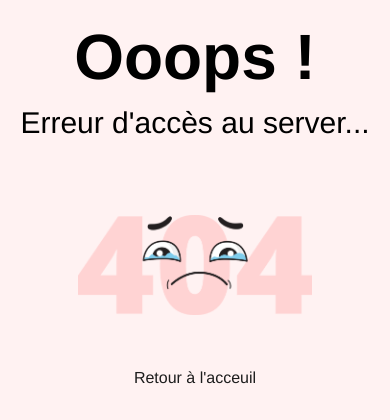
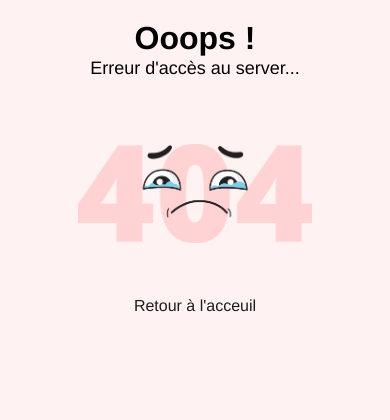
Before and after one commit to RobinNoiret/CESI_CPIA2_WEB-MERGE_WEBSITE, a PHP site: the page made by SITE/error-accèsServeur.html in a window 390 px wide. Shown: the top 420 px of the page. Run offline with PHP 8.4, Linux system fonts and the light colour scheme.

Commit message:
MIse à jour des pages d'erreur pour le responsive
Ajout des média queries tablette et smartphone

```diff
--- a/SITE/CSS/style_error.css
+++ b/SITE/CSS/style_error.css
@@ -18,8 +18,10 @@ body
 }
 
 /*____________________________________________________________________________________________________________*/
-/*                                               Error 404                                                    */
+/*                                               REGLES CSS                                                   */
 /*____________________________________________________________________________________________________________*/
+
+/*___________________________________________ Couleurs fond __________________________________________*/
 
 #Error404
 {
@@ -65,6 +67,8 @@ body
     align-items: center;
 }
 
+/*___________________________________________ Eléments __________________________________________*/
+
 h1
 {
     margin-top: 5%;
@@ -80,7 +84,7 @@ h1
 h2
 {
     text-align: center;
-    margin-top: -30px;
+    margin-top: -20px;
     font-weight: 200;
     color: #000000;
     font-size: 30px;
@@ -103,22 +107,54 @@ h2
     display: flex;
 }
 
-a {
-    display: inline-block; /* Pour rendre la balise <a> un bloc en ligne */
+a
+{
+    display: inline-block;
     width: 100%;
     text-align: center;
     color: var(--noir-fixe);
     text-decoration: none;
-  }
+}
 
-  a:hover {
+a:hover
+{
     color: var(--orange-action);
     text-decoration: underline;
-  }
+}
 
-  .error-CTA {
-    display: flex; /* ou display: grid; selon votre choix */
+.error-CTA
+{
+    display: flex;
     justify-content: center;
     align-items: center;
     width: 100%;
-  }
+}
+
+/*____________________________________________________________________________________________________________*/
+/*                                              RESPONSIVE                                                    */
+/*____________________________________________________________________________________________________________*/
+
+@media screen and (max-width: 768px)
+{
+    h1
+    {
+        font-size: 48px;
+    }
+
+    h2
+    {
+        font-size: 24px;
+    }
+}
+
+@media screen and (max-width: 480px) {
+    h1
+    {
+        font-size: 32px;
+    }
+
+    h2
+    {
+        font-size: 18px;
+    }
+}
```
